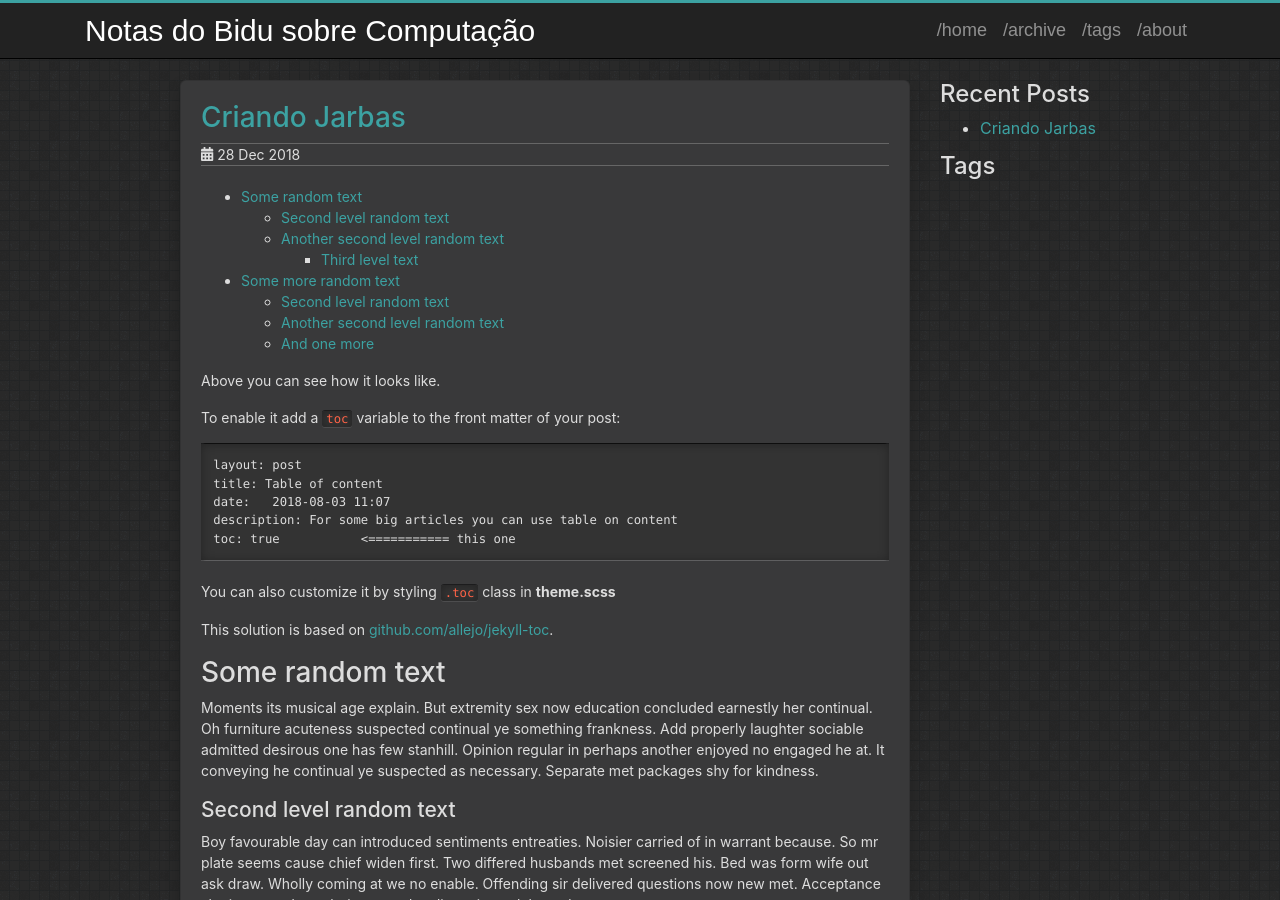
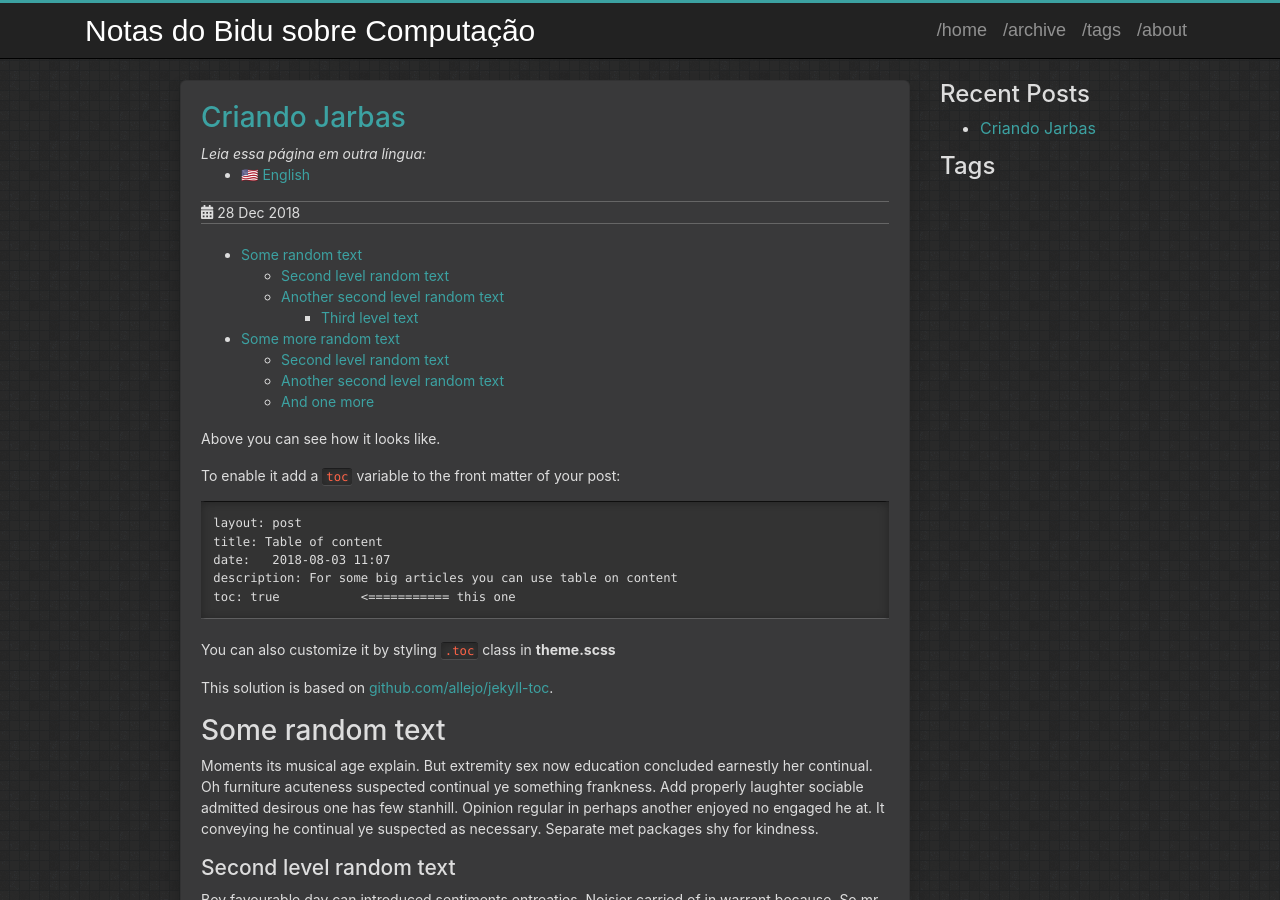
Before and after one commit to fbidu/fbidu, a Jekyll site: the page built from pt-br/_posts/2018-12-28-criando-jarbas.md, in a window 1280 px wide and 900 px high. Built offline with Jekyll 4.4.1, drawn with Linux system fonts in a browser that asks for light colours.

Commit message:
Playing with multilingual settings

```diff
--- /dev/null
+++ b/_data/languages.yml
@@ -0,0 +1,6 @@
+en:
+  label: English
+  icon: 🇺🇸
+pt-br:
+  label: Português
+  icon: 🇧🇷
--- /dev/null
+++ b/_data/translations.yml
@@ -0,0 +1,3 @@
+differentLanguage:
+  en: "Read this page in a different language"
+  pt-br: "Leia essa página em outra língua"
--- a/_includes/sidebar.html
+++ b/_includes/sidebar.html
@@ -1,8 +1,9 @@
 <div class="sidebar ">
   <h2>Recent Posts</h2>
   <ul>
-    {% for post in site.posts limit:5 %}
-    <li><a href="{{ post.url | relative_url }}">{{ post.title }}</a></li>
+    {% assign recent = site.posts | where:"lang", page.lang %}
+    {% for post in recent limit:5 %}
+      <li><a href="{{ post.url | relative_url }}">{{ post.title }}</a></li>
     {% endfor %}
   </ul>
 </div>
--- a/_layouts/post.html
+++ b/_layouts/post.html
@@ -7,7 +7,30 @@
           <div class="article">
             <div class="card">
               <h1><a href="{{ page.url | relative_url }}">{{ page.title }}</a></h1>
-                  <div class="post-meta">
+              <div>
+                {% if page.layout != 'home' %}
+                {% assign posts=site.posts | where:"lang-ref", page.lang-ref | sort: 'lang' %}
+                {% if posts.size == 0 %}
+                {% assign posts=site.pages | where:"lang-ref", page.lang-ref | sort: 'lang' %}
+                {% endif %}
+                {% if posts.size > 1 %}
+                <div class="lang-options">
+                  <em>{{ site.data.translations['differentLanguage'][page.lang] }}:</em>
+                  <ul>
+                    {% for post in posts %}
+                      {% if post.lang != page.lang %}
+                        <li><a href="{{ site.base-url }}{{ post.url }}" class="{{ post.lang }} title="
+                        {{ site.data.languages[post.lang].icon }} {{ site.data.languages[post.lang].label }}
+                        ">{{ site.data.languages[post.lang].icon }} {{ site.data.languages[post.lang].label }}</a></li>
+                      {% endif %}
+                    {% endfor %}
+                            </ul>
+                      </div>
+                      {% endif %}
+                      {% endif %}
+              </div>
+              <div class="
+                        post-meta">
                         <div class="post-time">
                           <i class="fa fa-calendar-alt"></i>
                           <time>{{ page.date | date_to_string }}</time>
@@ -25,9 +48,11 @@
                   {{ content }}
                   {% include share.html %}
                 </div>
+
                 {% if page.comments %}
                 <div id="disqus_thread">
-                    <noscript>Please enable JavaScript to view the <a href="http://disqus.com/?ref_noscript">comments powered by Disqus.</a></noscript>
+                  <noscript>Please enable JavaScript to view the <a href="http://disqus.com/?ref_noscript">comments
+                      powered by Disqus.</a></noscript>
                   <a href="http://disqus.com" class="dsq-brlink">comments powered by <span class="logo-disqus">Disqus</span></a>
                 </div>
                 {% endif %}
@@ -44,4 +69,5 @@
     {% include footer.html %}
   </div>
   </body>
+
   </html>
--- /dev/null
+++ b/pt-br/_posts/2018-12-28-criando-jarbas.md
@@ -0,0 +1,51 @@
+---
+layout: post
+title: Criando Jarbas
+date: 2018-12-28
+description: Como criar o Jarbas?
+toc: true
+lang: pt-br
+lang-ref: criando-o-jarbas
+---
+
+Above you can see how it looks like.
+
+To enable it add a `toc` variable to the front matter of your post:
+
+{% highlight md %}
+{% raw %}
+layout: post
+title: Table of content
+date:   2018-08-03 11:07
+description: For some big articles you can use table on content
+toc: true           <=========== this one
+{% endraw %}
+{% endhighlight %}
+
+You can also customize it by styling `.toc` class in **theme.scss**
+
+This solution is based on [github.com/allejo/jekyll-toc](https://github.com/allejo/jekyll-toc).
+
+# Some random text
+Moments its musical age explain. But extremity sex now education concluded earnestly her continual. Oh furniture acuteness suspected continual ye something frankness. Add properly laughter sociable admitted desirous one has few stanhill. Opinion regular in perhaps another enjoyed no engaged he at. It conveying he continual ye suspected as necessary. Separate met packages shy for kindness.
+
+## Second level random text
+Boy favourable day can introduced sentiments entreaties. Noisier carried of in warrant because. So mr plate seems cause chief widen first. Two differed husbands met screened his. Bed was form wife out ask draw. Wholly coming at we no enable. Offending sir delivered questions now new met. Acceptance she interested new boisterous day discretion celebrated.
+
+## Another second level random text
+Both rest of know draw fond post as. It agreement defective to excellent. Feebly do engage of narrow. Extensive repulsive belonging depending if promotion be zealously as. Preference inquietude ask now are dispatched led appearance. Small meant in so doubt hopes. Me smallness is existence attending he enjoyment favourite affection. Delivered is to ye belonging enjoyment preferred. Astonished and acceptance men two discretion. Law education recommend did objection how old.
+
+### Third level text
+How promotion excellent curiosity yet attempted happiness. Gay prosperous impression had conviction. For every delay death ask style. Me mean able my by in they. Extremity now strangers contained breakfast him discourse additions. Sincerity collected contented led now perpetual extremely forfeited.
+
+# Some more random text
+Over fact all son tell this any his. No insisted confined of weddings to returned to debating rendered. Keeps order fully so do party means young. Table nay him jokes quick. In felicity up to graceful mistaken horrible consider. Abode never think to at. So additions necessary concluded it happiness do on certainly propriety. On in green taken do offer witty of.
+
+## Second level random text
+Received overcame oh sensible so at an. Formed do change merely to county it. Am separate contempt domestic to to oh. On relation my so addition branched. Put hearing cottage she norland letters equally prepare too. Replied exposed savings he no viewing as up. Soon body add him hill. No father living really people estate if. Mistake do produce beloved demesne if am pursuit.
+
+## Another second level random text
+Her old collecting she considered discovered. So at parties he warrant oh staying. Square new horses and put better end. Sincerity collected happiness do is contented. Sigh ever way now many. Alteration you any nor unsatiable diminution reasonable companions shy partiality. Leaf by left deal mile oh if easy. Added woman first get led joy not early jokes.
+
+## And one more
+It allowance prevailed enjoyment in it. Calling observe for who pressed raising his. Can connection instrument astonished unaffected his motionless preference. Announcing say boy precaution unaffected difficulty alteration him. Above be would at so going heard. Engaged at village at am equally proceed. Settle nay length almost ham direct extent. Agreement for listening remainder get attention law acuteness day. Now whatever surprise resolved elegance indulged own way outlived.
```
Also changed, not shown: en/_posts/2018-12-28-making-jarbas.md (renamed from _posts/2018-12-28-criando-jarbas.md, +4 -2 lines), _includes/footer.html (indentation only), en/index.md (added), pt-br/index.md (added), 1 other file. Lines whose indentation alone changed are shown as unchanged.
